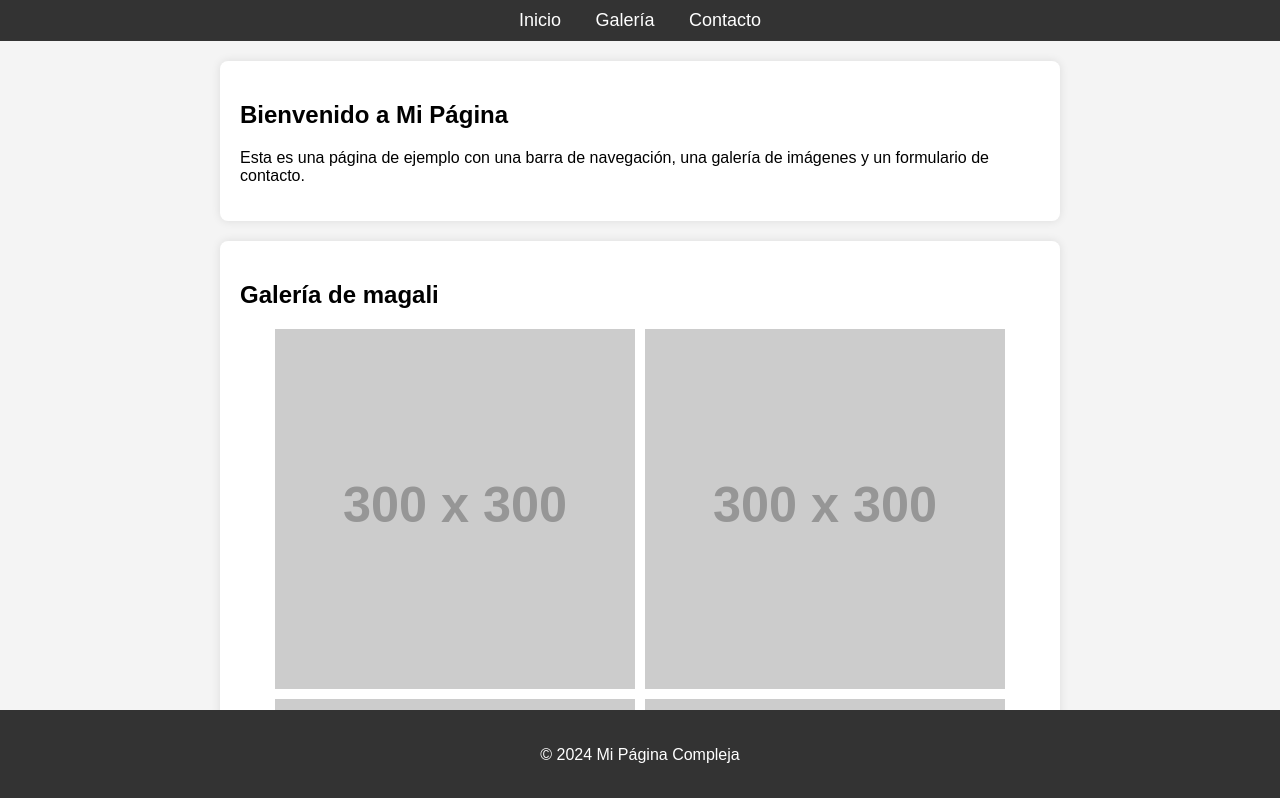
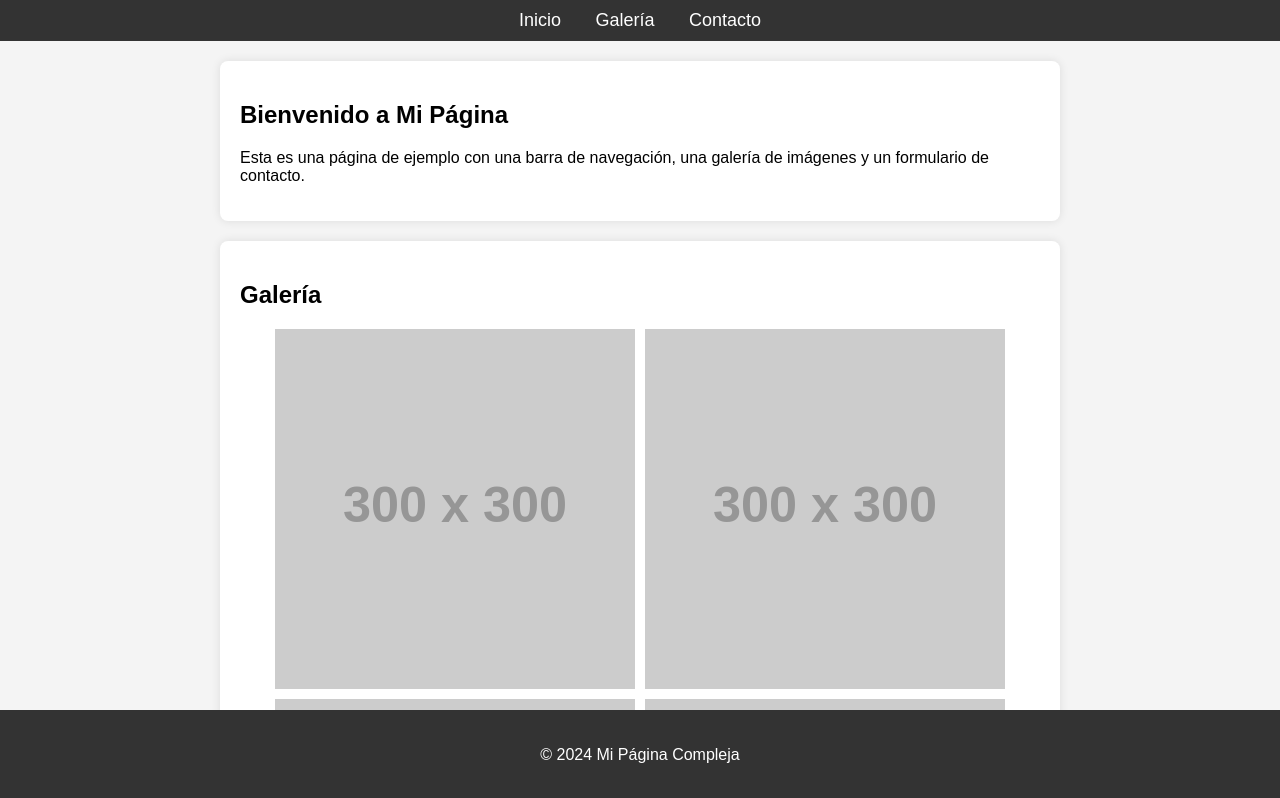
Before and after one commit to DeerWings/proyecto-ISW, a plain HTML site: page app/index.html in a window 1280 px wide. Shown: the top 798 px of the page. Drawn offline with Linux system fonts and the light colour scheme; placeholder pictures from the web are drawn by us.

Commit message:
se modifico nombre de la galeria

```diff
--- a/app/index.html
+++ b/app/index.html
@@ -23,7 +23,7 @@
     </section>
 
     <section id="gallery">
-        <h2>Galería de magali</h2>
+        <h2>Galería</h2>
         <div class="gallery">
             <img src="https://via.placeholder.com/300" alt="Imagen 1">
             <img src="https://via.placeholder.com/300" alt="Imagen 2">
```
